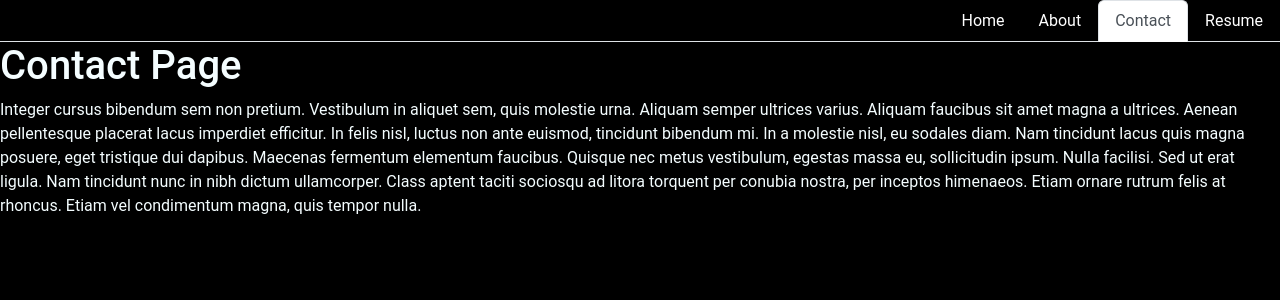
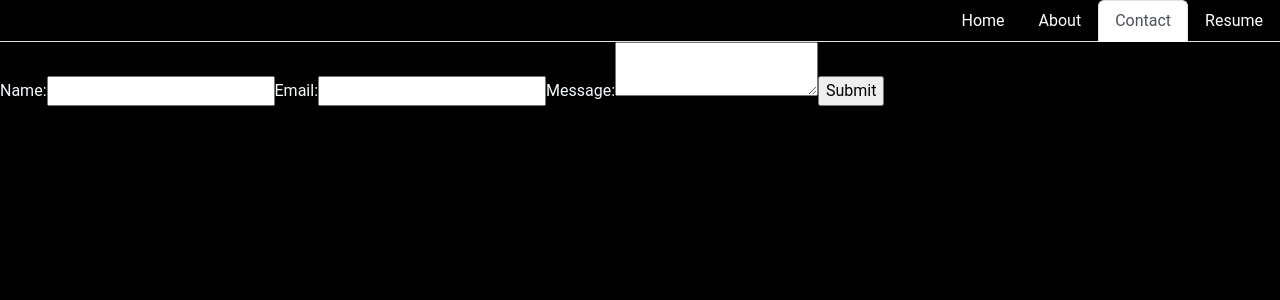
Before and after one commit to Exo-MDR-CD2000/react-portfolio-jag, a React (Vite) app: page /contact in a window 1280 px wide. Shown: the top 300 px of the page. Built offline with nearby package versions, Linux system fonts and the light colour scheme.

Commit message:
template contact form

```diff
--- /dev/null
+++ b/src/components/projectCards.jsx
@@ -0,0 +1 @@
+// import project cards as templates here
--- a/src/pages/About.jsx
+++ b/src/pages/About.jsx
@@ -3,12 +3,9 @@ export default function About() {
       <div>
         <h1>About Page</h1>
         <p>
-          Nunc pharetra finibus est at efficitur. Praesent sed congue diam.
-          Integer gravida dui mauris, ut interdum nunc egestas sed. Aenean sed
-          mollis diam. Nunc aliquet risus ac finibus porta. Nam quis arcu non
-          lectus tincidunt fermentum. Suspendisse aliquet orci porta quam semper
-          imperdiet. Praesent euismod mi justo, faucibus scelerisque risus cursus
-          in. Sed rhoncus mollis diam, sit amet facilisis lectus blandit at.
+          An aspiring web developer based in the valley, also known as Arizona. You can view some of the recent projects by clicking on the projects tab.
+          My resume is also available for download on the resume tab. If you have any questions or would like to get in contact with me,
+          please feel free to send me a message on the contact tab.
         </p>
       </div>
     );
--- a/src/pages/Contact.jsx
+++ b/src/pages/Contact.jsx
@@ -1,20 +1,45 @@
-export default function Contact() {
-    return (
-      <div>
-        <h1>Contact Page</h1>
-        <p>
-          Integer cursus bibendum sem non pretium. Vestibulum in aliquet sem, quis
-          molestie urna. Aliquam semper ultrices varius. Aliquam faucibus sit amet
-          magna a ultrices. Aenean pellentesque placerat lacus imperdiet
-          efficitur. In felis nisl, luctus non ante euismod, tincidunt bibendum
-          mi. In a molestie nisl, eu sodales diam. Nam tincidunt lacus quis magna
-          posuere, eget tristique dui dapibus. Maecenas fermentum elementum
-          faucibus. Quisque nec metus vestibulum, egestas massa eu, sollicitudin
-          ipsum. Nulla facilisi. Sed ut erat ligula. Nam tincidunt nunc in nibh
-          dictum ullamcorper. Class aptent taciti sociosqu ad litora torquent per
-          conubia nostra, per inceptos himenaeos. Etiam ornare rutrum felis at
-          rhoncus. Etiam vel condimentum magna, quis tempor nulla.
-        </p>
-      </div>
-    );
+import { useState } from "react";
+
+export function ContactBlurb() {
+  <div className="contact-blurb">
+    <h1>Contact</h1>
+    <p>
+      If you have any questions or would like to get in contact with me,
+      please feel free to send me a message here.
+    </p>
+  </div>
+}
+
+
+export default function ContactForm() {
+  const [name, setName] = useState('');
+  const [email, setEmail] = useState('');
+  const [message, setMessage] = useState('');
+
+  const handleSubmit = (event) => {
+    event.preventDefault();
+    // Here you would typically send the form data to a server. I will come back to implement this later.
+
+
+    // For this example, we'll just log it to the console.
+    console.log(`Submitting Name ${name}, Email ${email}, Message ${message}`);
   }
+
+  return (
+    <form onSubmit={handleSubmit}>
+      <label>
+        Name:
+        <input type="text" value={name} onChange={(e) => setName(e.target.value)} />
+      </label>
+      <label>
+        Email:
+        <input type="email" value={email} onChange={(e) => setEmail(e.target.value)} />
+      </label>
+      <label>
+        Message:
+        <textarea value={message} onChange={(e) => setMessage(e.target.value)} />
+      </label>
+      <input type="submit" value="Submit" />
+    </form>
+  );
+}
```
